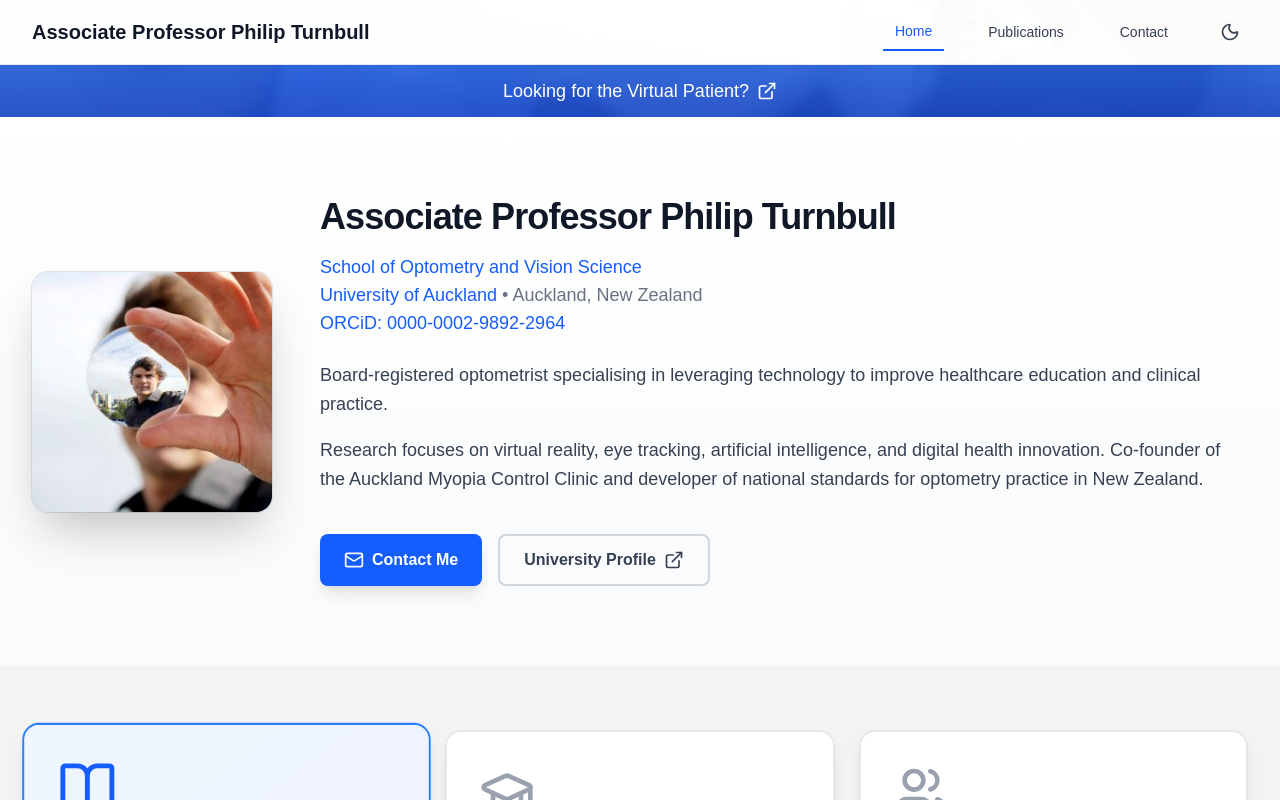
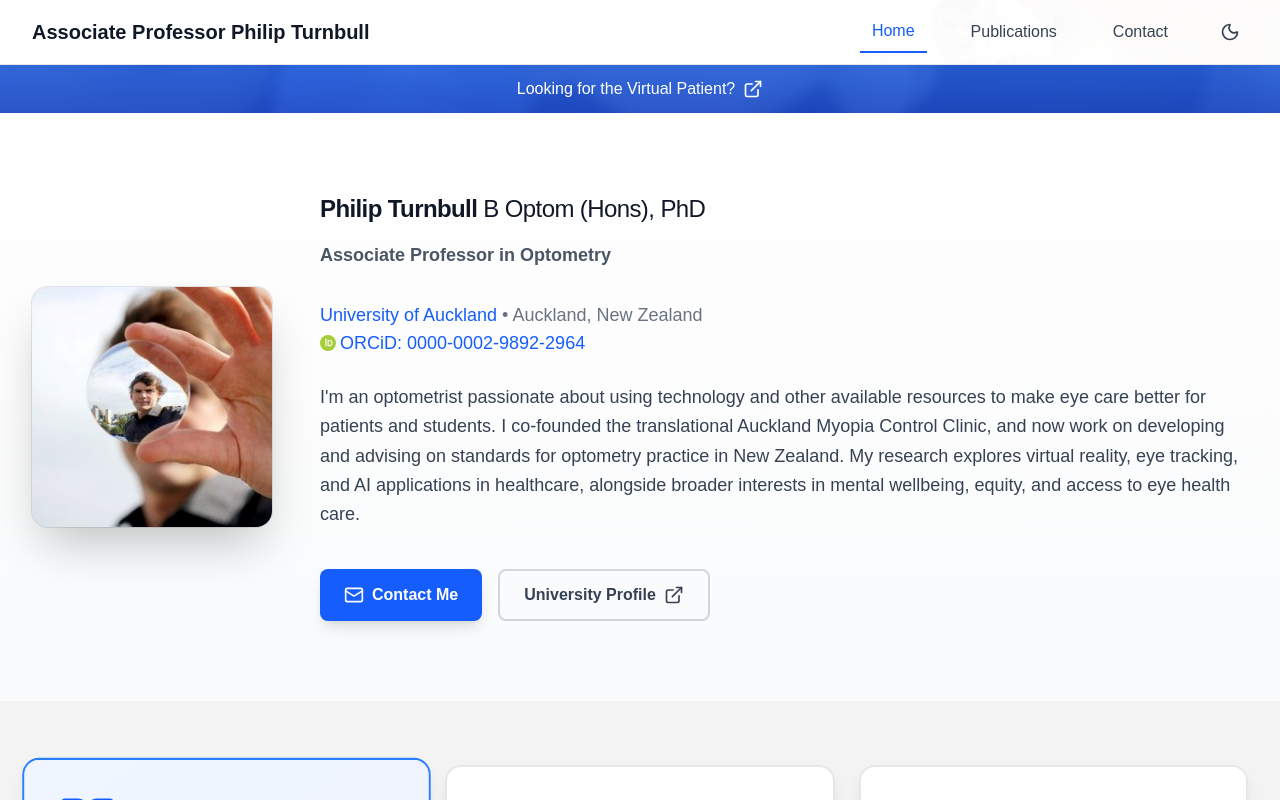
Before and after one commit to fillupt/Work-Website, a Next.js app: page / in a window 1280 px wide. Shown: the top 800 px of the page. Built offline with nearby package versions, Linux system fonts and the light colour scheme.

Commit message:
Update header text size, add ORCiD icon, improve bio text, enhance contact page with mailing address and integrated map, remove unused publications_full.ts

```diff
--- a/app/components/Header.tsx
+++ b/app/components/Header.tsx
@@ -48,7 +48,7 @@ export default function Header() {
                   pathname === item.href
                     ? 'text-blue-600 dark:text-blue-400 border-b-2 border-blue-600 dark:border-blue-400'
                     : 'text-gray-700 dark:text-gray-300 hover:text-blue-600 dark:hover:text-blue-400'
-                } px-3 py-2 text-sm font-medium transition-colors`}
+                } px-3 py-2 text-base font-medium transition-colors`}
               >
                 {item.label}
               </Link>
--- a/app/contact/page.tsx
+++ b/app/contact/page.tsx
@@ -78,7 +78,7 @@ export default function ContactPage() {
             Get in Touch
           </h1>
           <p className="text-xl text-gray-600 dark:text-gray-400 max-w-2xl mx-auto">
-            I'd love to hear from you. Whether you have a question, collaboration opportunity,
+           Whether you have a question, collaboration opportunity,
             or just want to connect, feel free to reach out.
           </p>
         </div>
@@ -117,11 +117,11 @@ export default function ContactPage() {
                   <div>
                     <h3 className="font-semibold text-gray-900 dark:text-white mb-1">Office Address</h3>
                     <p className="text-gray-600 dark:text-gray-400">
+                      School of Optometry and Vision Science<br />
                       Faculty of Medical and Health Sciences<br />
-                      School of Optometry and Vision Science<br />
                       University of Auckland<br />
                       85 Park Road, Grafton<br />
-                      Auckland, New Zealand
+                      Auckland 1023, New Zealand
                     </p>
                   </div>
                 </div>
@@ -141,15 +141,25 @@ export default function ContactPage() {
                     </a>
                   </div>
                 </div>
+
+                {/* Mailing Address */}
+                <div className="flex items-start gap-4">
+                  <div className="flex-shrink-0 w-12 h-12 bg-orange-100 dark:bg-orange-900/30 rounded-lg flex items-center justify-center">
+                    <MapPin className="w-6 h-6 text-orange-600 dark:text-orange-400" />
+                  </div>
+                  <div>
+                    <h3 className="font-semibold text-gray-900 dark:text-white mb-1">Mailing Address</h3>
+                    <p className="text-gray-600 dark:text-gray-400">
+                      Private Bag 92019<br />
+                      Auckland 1142<br />
+                      New Zealand
+                    </p>
+                  </div>
+                </div>
               </div>
-            </div>
 
-            {/* Map */}
-            <div className="bg-white dark:bg-gray-800 rounded-2xl p-4 shadow-xl border border-gray-200 dark:border-gray-700 overflow-hidden">
-              <h3 className="text-xl font-bold text-gray-900 dark:text-white mb-4 px-4 pt-4">
-                Location
-              </h3>
-              <div className="relative w-full h-[400px] rounded-lg overflow-hidden">
+              {/* Map */}
+              <div className="relative w-full h-[300px] rounded-lg overflow-hidden mt-8 border border-gray-200 dark:border-gray-600">
                 <iframe
                   src="https://www.google.com/maps/embed?pb=!1m18!1m12!1m3!1d3192.4340587886594!2d174.76532831531485!3d-36.857631579934676!2m3!1f0!2f0!3f0!3m2!1i1024!2i768!4f13.1!3m3!1m2!1s0x6d0d47fb5a9ce6fb%3A0x4b1f6c1c6d0e8b8e!2s85%20Park%20Road%2C%20Grafton%2C%20Auckland%201023!5e0!3m2!1sen!2snz!4v1709280000000"
                   width="100%"
--- a/app/data/publications_full.ts
+++ /dev/null
@@ -1,22 +0,0 @@
-// This file contains all publications - will be used to generate the final version
-export const knownJournalArticles = [
-  'Extended screen time and dry eye in youth',
-  'Additive effect of atropine eye drops',
-  'The effect of atropine on human global flash mfERG',
-  'Repeatability of arterial spin labeling MRI',
-  'Randomised trial of the clinical utility of an eyelid massage device',
-  'Effect of virtual reality headset wear on the tear film',
-  'Comparison of treatment effect across varying severities',
-  'Comparing the in vitro effects of MGO',
-  'Ocular effects of virtual reality headset wear in young adults',
-  'Ocular surface microbiome in meibomian gland dysfunction',
-  'Origins of Pupillary Hippus in the Autonomic Nervous System',
-  'Contact lens methods for clinical myopia control',
-  'Similar contrast sensitivity functions',
-  'Prospective Trial of Intense Pulsed Light',
-  'Visually guided eye growth in the squid',
-  'The effect of cellphone position on driving',
-  'The effect of refractive error on optokinetic nystagmus',
-  'The effect of simulated visual field loss on optokinetic nystagmus',
-  'Diagnosis of colour vision deficits using eye movements',
-];
--- a/app/page.tsx
+++ b/app/page.tsx
@@ -62,8 +62,8 @@ export default function Home() {
         style={{ backgroundImage: "linear-gradient(rgba(37, 99, 235, 0.85), rgba(29, 78, 216, 0.85)), url('/images/banner1.jpg')" }}
       >
         <div className="max-w-7xl mx-auto px-4 sm:px-6 lg:px-8">
-          <Link href="https://virtualpatient.co.nz" target="_blank" rel="noopener noreferrer" className="flex items-center justify-center gap-2 hover:opacity-90 transition-opacity">
-            <span className="text-lg">Looking for the Virtual Patient?</span>
+          <Link href="https://virtualpatient.co.nz" target="_blank" rel="noopener noreferrer" className="flex items-center justify-center gap-2 hover:opacity-95 transition-opacity">
+            <span className="text-base">Looking for the Virtual Patient?</span>
             <ExternalLink className="w-5 h-5" />
           </Link>
         </div>
@@ -91,18 +91,11 @@ export default function Home() {
             {/* Bio Content */}
             <div className="flex-1 space-y-6 text-center md:text-left">
               <div>
-                <h1 className="text-3xl md:text-4xl font-bold text-gray-900 dark:text-white mb-4 tracking-tight">
-                  Associate Professor Philip Turnbull
+                <h1 className="text-xl md:text-2xl font-medium text-gray-900 dark:text-white mb-4 tracking-tight">
+                  <b>Philip Turnbull</b> B Optom (Hons), PhD
                 </h1>
                 <div className="text-lg text-gray-600 dark:text-gray-400 space-y-1">
-                  <a
-                    href="https://www.auckland.ac.nz/en/science/about-the-faculty/school-of-optometry-and-vision-science.html"
-                    target="_blank"
-                    rel="noopener noreferrer"
-                    className="text-blue-600 dark:text-blue-400 hover:text-blue-700 dark:hover:text-blue-300 hover:underline font-medium"
-                  >
-                    School of Optometry and Vision Science
-                  </a>
+                  <p><b>Associate Professor in Optometry</b></p>
                   <br/>
                   <a
                     href="https://www.auckland.ac.nz/"
@@ -120,6 +113,20 @@ export default function Home() {
                     rel="noopener noreferrer"
                     className="inline-flex items-center gap-1 text-blue-600 dark:text-blue-400 hover:text-blue-700 dark:hover:text-blue-300 hover:underline"
                   >
+                    <span className="inline-flex items-center justify-center w-4 h-4">
+                      <svg
+                        viewBox="0 0 256 256"
+                        className="w-4 h-4"
+                        aria-hidden="true"
+                        focusable="false"
+                      >
+                        <circle cx="128" cy="128" r="128" fill="#A6CE39" />
+                        <path
+                          d="M86 78h18v100H86zM94.8 54.5c6.9 0 12.5 5.6 12.5 12.5S101.7 79.5 94.8 79.5 82.3 73.9 82.3 67s5.6-12.5 12.5-12.5zM121 78h30.4c29.2 0 49.6 19.8 49.6 50s-20.4 50-49.6 50H121V78zm30.4 83.5c18.6 0 31.4-12.5 31.4-33.5s-12.8-33.5-31.4-33.5H139v67h12.4z"
+                          fill="#FFFFFF"
+                        />
+                      </svg>
+                    </span>
                     ORCiD: 0000-0002-9892-2964
                   </a>
                 </div>
@@ -127,13 +134,12 @@ export default function Home() {
 
               <div className="space-y-4 text-gray-700 dark:text-gray-300 text-lg leading-relaxed">
                 <p>
-                  Board-registered optometrist specialising in leveraging technology to improve
-                  healthcare education and clinical practice.
-                </p>
-                <p>
-                  Research focuses on virtual reality, eye tracking, artificial intelligence,
-                  and digital health innovation. Co-founder of the Auckland Myopia Control Clinic
-                  and developer of national standards for optometry practice in New Zealand.
+                  I'm an optometrist passionate about using technology and other available resources
+                  to make eye care better for patients and students. I co-founded the translational
+                  Auckland Myopia Control Clinic, and now work on developing and advising on standards
+                  for optometry practice in New Zealand. My research explores virtual reality,
+                  eye tracking, and AI applications in healthcare, alongside broader interests in
+                  mental wellbeing, equity, and access to eye health care.
                 </p>
               </div>
 
@@ -146,7 +152,7 @@ export default function Home() {
                   Contact Me
                 </Link>
                 <a
-                  href="https://www.auckland.ac.nz"
+                  href="https://profiles.auckland.ac.nz/p-turnbull/about"
                   target="_blank"
                   rel="noopener noreferrer"
                   className="inline-flex items-center gap-2 px-6 py-3 border-2 border-gray-300 dark:border-gray-600 text-gray-700 dark:text-gray-300 hover:bg-gray-100 dark:hover:bg-gray-800 rounded-lg font-semibold transition-all"
```
